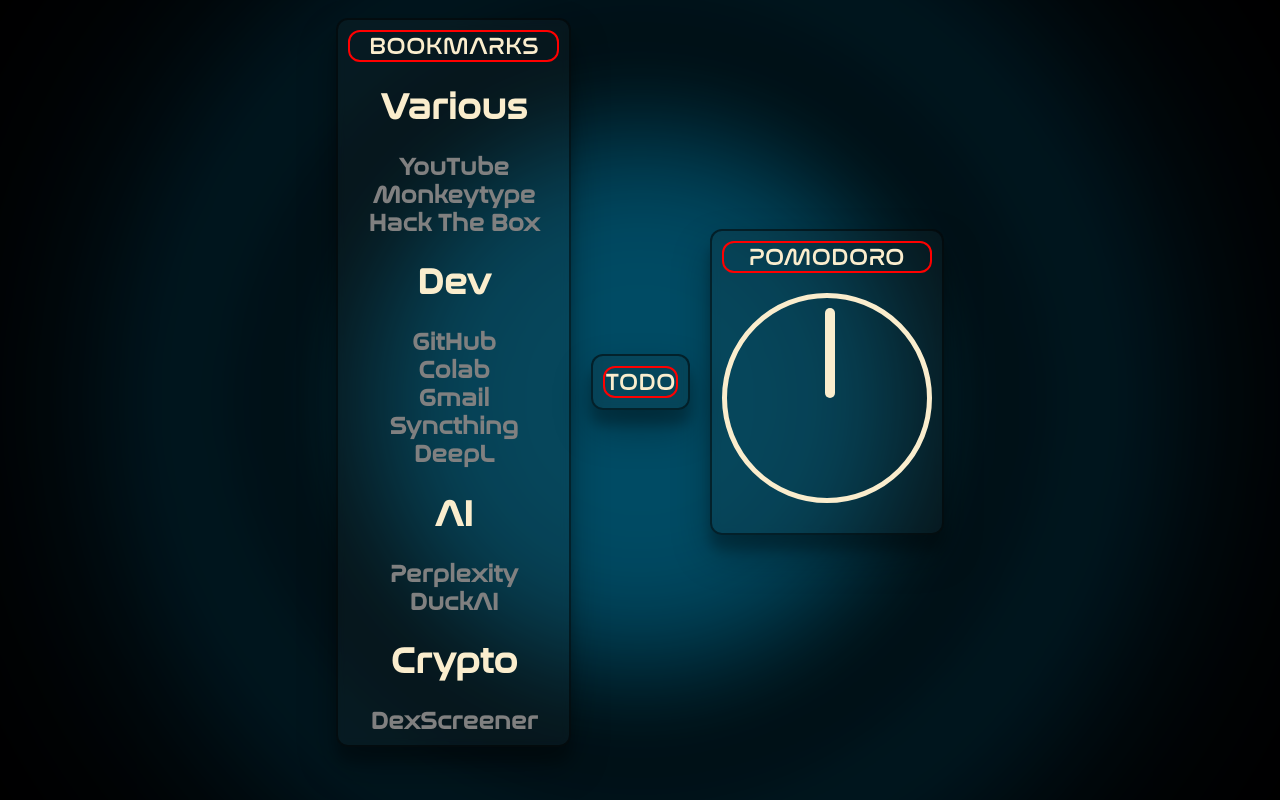
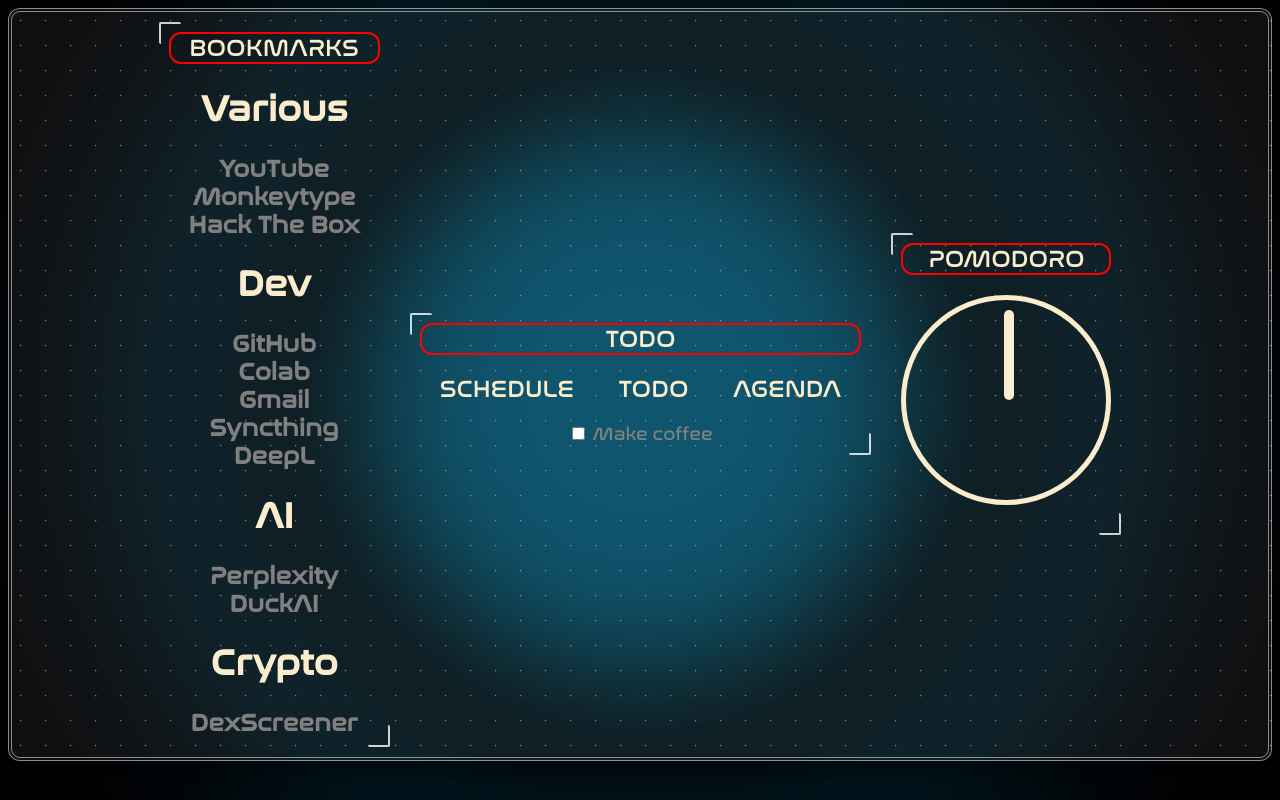
Before and after one commit to justTrueCodeWriter/main_homepage, a Flask app: page / in a window 1280 px wide. Run offline with Flask 3, Linux system fonts and the light colour scheme.

Commit message:
refactor styles to FUI look && add mock template into todo widget

```diff
--- a/static/index.css
+++ b/static/index.css
@@ -5,17 +5,30 @@
 }
 
 body {
+    background-color: black;
+}
+
+/* ---------------------- UI ---------------------- */
+
+.ui-container {
     font-family: "Nasalization", sans-serif;
-    background-color: black;
-    background-size: cover;
-    background-position: center center;
-    background-attachment: fixed;
-    background-repeat: no-repeat;
     display: flex;
     flex-flow: row wrap;
     justify-content: center;
     align-items: center;
+    background-image: url("dotted_texture.svg");
+    background-repeat: repeat;
+    background-size: 200px 200px;
+    border: 4px double rgba(255, 255, 255, 0.516);
+    border-radius: 12px;
+    box-shadow:
+        0 19px 38px rgba(0, 0, 0, 0.3),
+        0 15px 12px rgba(0, 0, 0, 0.22);
+    backdrop-filter: blur(5px);
+    -webkit-backdrop-filter: blur(5px);
 }
+
+/* ---------------------- GLOWING CIRCLE ---------------------- */
 
 .glowing-circle {
     position: absolute;
@@ -56,9 +69,9 @@
     }
 }
 
+/* ---------------------- CARD ---------------------- */
+
 .card {
-    background: rgba(34, 51, 59, 0.2);
-    border: 2px solid rgba(0, 0, 0, 0.516);
     padding: 10px;
     margin: 10px;
     position: relative;
@@ -66,16 +79,35 @@
     flex-direction: column;
     justify-content: center;
     align-self: center;
-    border-radius: 12px;
-    box-shadow:
-        0 19px 38px rgba(0, 0, 0, 0.3),
-        0 15px 12px rgba(0, 0, 0, 0.22);
-    backdrop-filter: blur(5px);
-    -webkit-backdrop-filter: blur(5px);
 
     @media only screen and (max-width: 1000px) {
         flex-direction: column;
     }
+}
+
+.card::before,
+.card::after {
+    content: "";
+    position: absolute;
+    width: 20px;
+    height: 20px;
+    border: 2px solid white;
+    border-radius: 2px;
+    opacity: 0.8;
+}
+
+.card::before {
+    top: 0;
+    left: 0;
+    border-right: none;
+    border-bottom: none;
+}
+
+.card::after {
+    bottom: 0;
+    right: 0;
+    border-left: none;
+    border-top: none;
 }
 
 .card-title {
@@ -85,12 +117,21 @@
     border-radius: 12px;
 }
 
+.card-text {
+    font-size: 18px;
+    color: grey;
+}
+
+/* ---------------------- BLOCK ---------------------- */
+
 .block {
     display: flex;
     flex-direction: column;
     margin-left: 20px;
     margin-right: 20px;
 }
+
+/* ---------------------- CLOCK ---------------------- */
 
 .clock {
     width: 200px;
@@ -107,14 +148,16 @@
     height: 90px;
     background: #faedcd;
     position: absolute;
-    top: 10px; /* отступ от верхнего края циферблата */
+    top: 10px;
     left: 50%;
     transform-origin: 50% 100%;
     transform: rotate(0deg);
     border-radius: 6px;
-    margin-left: -2px; /* чтобы центрировать стрелку по горизонтали */
+    margin-left: -2px;
     transition: transform 0.1s linear;
 }
+
+/* ---------------------- OTHER ---------------------- */
 
 h1 {
     font-size: 36px;
@@ -149,6 +192,7 @@
     padding: 10px;
     margin: 10px;
     font-size: 24px;
+    font-family: "Nasalization", sans-serif;
     cursor: pointer;
     transition: background-color 0.3s ease;
     background: rgba(255, 255, 255, 0);
--- a/templates/index.html
+++ b/templates/index.html
@@ -17,6 +17,7 @@
     <body>
         <div class="glowing-circle"></div>
 
+        <div class="ui-container">
             <div class="card" align="center">
                 <div class="card-title">BOOKMARKS</div>
                 {% for category, items in bookmarks.items() %}
@@ -31,6 +32,17 @@
 
             <div class="card" align="center">
                 <div class="card-title">TODO</div>
+                <div>
+                    <button>SCHEDULE</button>
+                    <button>TODO</button>
+                    <button>AGENDA</button>
+                </div>
+                <div class="org-container">
+                    <input type="checkbox" id="org-checkbox" />
+                    <lable for="org-checkbox" class="card-text"
+                        >Make coffee</lable
+                    >
+                </div>
             </div>
 
             <div class="card" align="center">
@@ -39,6 +51,7 @@
                     <div class="hand" id="hand"></div>
                 </div>
             </div>
+        </div>
     </body>
     <script src="{{ url_for('static', filename='index.js') }}"></script>
 </html>
```
Also changed, not shown: static/dotted_texture.svg (added), static/dragon.jpg (deleted), static/nautilus.jpg (deleted). Lines whose indentation alone changed are shown as unchanged.
